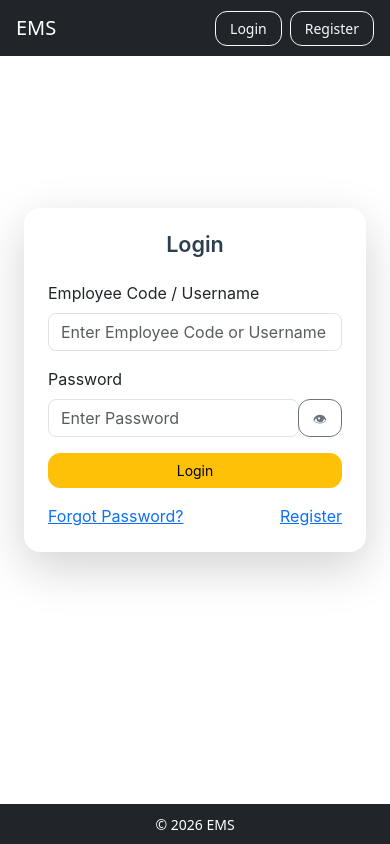
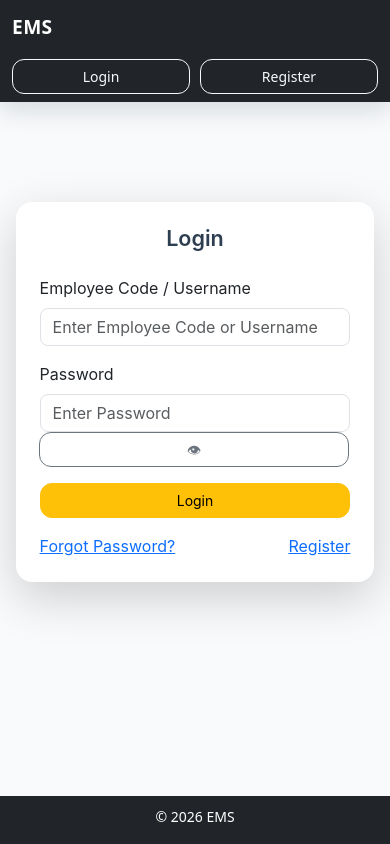
Before and after one commit to Swapnilthakare86/EMS, a React (Vite) app in the folder Frontend/: page /login in a window 390 px wide. Built offline with nearby package versions, Linux system fonts and the light colour scheme; no server answers.

Commit message:
Add responsive mobile UI improvements

```diff
--- a/Frontend/src/App.css
+++ b/Frontend/src/App.css
@@ -1,42 +1,108 @@
 #root {
-  max-width: 1280px;
-  margin: 0 auto;
-  padding: 2rem;
-  text-align: center;
+  width: 100%;
+  max-width: none;
+  margin: 0;
+  padding: 0;
+  text-align: left;
 }
 
-.logo {
-  height: 6em;
-  padding: 1.5em;
-  will-change: filter;
-  transition: filter 300ms;
-}
-.logo:hover {
-  filter: drop-shadow(0 0 2em #646cffaa);
-}
-.logo.react:hover {
-  filter: drop-shadow(0 0 2em #61dafbaa);
+.app-shell {
+  flex: 1;
+  width: 100%;
+  padding: 88px 16px 80px;
 }
 
-@keyframes logo-spin {
-  from {
-    transform: rotate(0deg);
+.app-navbar {
+  min-height: 64px;
+  box-shadow: 0 8px 24px rgba(15, 23, 42, 0.14);
+}
+
+.app-navbar-inner {
+  display: flex;
+  align-items: center;
+  justify-content: space-between;
+  gap: 12px;
+  flex-wrap: wrap;
+}
+
+.app-navbar-brand {
+  font-size: 1.2rem;
+  font-weight: 700;
+  letter-spacing: 0.02em;
+}
+
+.app-navbar-user,
+.app-navbar-auth {
+  display: flex;
+  align-items: center;
+  gap: 10px;
+  margin-left: auto;
+  flex-wrap: wrap;
+}
+
+.app-navbar-user-name {
+  max-width: min(42vw, 320px);
+  white-space: nowrap;
+  overflow: hidden;
+  text-overflow: ellipsis;
+}
+
+.app-footer {
+  min-height: 44px;
+}
+
+.table-responsive {
+  -webkit-overflow-scrolling: touch;
+}
+
+.form-control,
+.form-select,
+.btn {
+  max-width: 100%;
+}
+
+@media (max-width: 767.98px) {
+  .app-shell {
+    padding: 92px 12px 84px;
   }
-  to {
-    transform: rotate(360deg);
+
+  .app-navbar {
+    min-height: 72px;
+  }
+
+  .app-navbar-inner {
+    align-items: stretch;
+  }
+
+  .app-navbar-brand {
+    width: 100%;
+  }
+
+  .app-navbar-user,
+  .app-navbar-auth {
+    width: 100%;
+    justify-content: space-between;
+    margin-left: 0;
+  }
+
+  .app-navbar-auth .btn,
+  .app-navbar-user .btn {
+    flex: 1 1 140px;
+  }
+
+  .app-navbar-user-name {
+    max-width: calc(100% - 110px);
+    white-space: normal;
+    word-break: break-word;
+  }
+
+  .app-footer {
+    min-height: 48px;
   }
 }
 
-@media (prefers-reduced-motion: no-preference) {
-  a:nth-of-type(2) .logo {
-    animation: logo-spin infinite 20s linear;
+@media (max-width: 575.98px) {
+  .app-shell {
+    padding-inline: 10px;
   }
 }
-
-.card {
-  padding: 2em;
-}
-
-.read-the-docs {
-  color: #888;
-}
--- a/Frontend/src/App.jsx
+++ b/Frontend/src/App.jsx
@@ -1,4 +1,5 @@
 import { BrowserRouter, Routes, Route, Navigate } from "react-router-dom";
+import "./App.css";
 
 import Header from "./components/layout/Header";
 import Footer from "./components/layout/Footer";
@@ -37,7 +38,7 @@ function App() {
     <BrowserRouter>
       <Header />
 
-      <div className="container" style={{ paddingTop: "80px", paddingBottom: "70px" }}>
+      <main className="app-shell">
         <Routes>
           <Route
             path="/"
@@ -252,7 +253,7 @@ function App() {
             }
           />
         </Routes>
-      </div>
+      </main>
 
       <Footer />
     </BrowserRouter>
--- a/Frontend/src/components/attendance/AttendanceAll.jsx
+++ b/Frontend/src/components/attendance/AttendanceAll.jsx
@@ -1,6 +1,7 @@
 import { useEffect, useState, useMemo } from "react";
 import axiosClient from "../../api/axiosClient";
 import { useNavigate } from "react-router-dom";
+import "./attendance.css";
 import {
   formatTime,
   formatHours,
--- a/Frontend/src/components/attendance/attendance.css
+++ b/Frontend/src/components/attendance/attendance.css
@@ -115,8 +115,40 @@ h4 {
 
 /* ===== RESPONSIVE ===== */
 @media (max-width: 768px) {
+  .container {
+    padding-left: 0.35rem;
+    padding-right: 0.35rem;
+  }
+
+  .d-flex.justify-content-between.mb-3 {
+    gap: 0.75rem;
+    align-items: flex-start !important;
+    flex-wrap: wrap;
+  }
+
+  .alert.d-flex {
+    align-items: flex-start !important;
+  }
+
+  .row > .col-md-5,
+  .row > .col-md-7 {
+    width: 100%;
+  }
+
+  .react-calendar {
+    padding: 8px;
+    margin-bottom: 1rem;
+  }
+
   .react-calendar__tile {
     height: 50px;
+  }
+
+  .react-calendar .badge {
+    font-size: 9px;
+    padding: 2px 5px;
+    bottom: 4px;
+    right: 4px;
   }
 
   .table {
@@ -127,3 +159,33 @@ h4 {
     padding: 1rem;
   }
 }
+
+@media (max-width: 575.98px) {
+  .react-calendar {
+    font-size: 0.82rem;
+  }
+
+  .react-calendar__navigation button {
+    min-width: 34px;
+    font-size: 0.9rem;
+  }
+
+  .react-calendar__tile {
+    height: 44px;
+    padding: 4px 2px;
+  }
+
+  .table th,
+  .table td {
+    white-space: nowrap;
+  }
+
+  .badge {
+    font-size: 10px;
+    padding: 5px 8px;
+  }
+
+  .btn {
+    width: 100%;
+  }
+}
--- a/Frontend/src/components/layout/Footer.jsx
+++ b/Frontend/src/components/layout/Footer.jsx
@@ -1,6 +1,6 @@
 function Footer(){
   return(
-    <footer className="bg-dark text-white text-center p-2 fixed-bottom shadow-sm">
+    <footer className="bg-dark text-white text-center p-2 fixed-bottom shadow-sm app-footer">
       <small>© {new Date().getFullYear()} EMS</small>
     </footer>
   );
--- a/Frontend/src/components/layout/Header.jsx
+++ b/Frontend/src/components/layout/Header.jsx
@@ -18,26 +18,24 @@ function Header() {
   };
 
   return (
-    <nav className="navbar navbar-dark bg-dark px-3 fixed-top">
-
-      <Link className="navbar-brand" to={name ? "/dashboard" : "/login"}>
-        EMS
-      </Link>
-
-      <div className="ms-auto">
+    <nav className="navbar navbar-dark bg-dark fixed-top app-navbar">
+      <div className="container-fluid app-navbar-inner">
+        <Link className="navbar-brand app-navbar-brand" to={name ? "/dashboard" : "/login"}>
+          EMS
+        </Link>
         {name ? (
-          <div className="text-white">
-            {name}
+          <div className="app-navbar-user text-white">
+            <span className="app-navbar-user-name">{name}</span>
             <button
-              className="btn btn-sm btn-danger ms-3"
+              className="btn btn-sm btn-danger"
               onClick={logout}
             >
               Logout
             </button>
           </div>
         ) : (
-          <div>
-            <Link className="btn btn-sm btn-outline-light me-2" to="/login">
+          <div className="app-navbar-auth">
+            <Link className="btn btn-sm btn-outline-light" to="/login">
               Login
             </Link>
             <Link className="btn btn-sm btn-outline-light" to="/register">
@@ -46,7 +44,6 @@ function Header() {
           </div>
         )}
       </div>
-
     </nav>
   );
 }
--- a/Frontend/src/index.css
+++ b/Frontend/src/index.css
@@ -4,6 +4,13 @@ body, #root {
   flex-direction: column;
 }
 
+body {
+  margin: 0;
+  min-width: 320px;
+  background: #f8fafc;
+  color: #1f2937;
+}
+
 #root > div {
   flex: 1;
 }
--- a/Frontend/src/pages/dashboard/dashboard.css
+++ b/Frontend/src/pages/dashboard/dashboard.css
@@ -54,3 +54,81 @@
 .btn {
   border-radius: 12px !important;
 }
+
+.dashboard-container {
+  width: 100%;
+}
+
+.dashboard-header h3 {
+  line-height: 1.2;
+}
+
+.dashboard-card .card-body {
+  padding: 1.25rem;
+}
+
+.dashboard-container .sticky-top {
+  top: 90px !important;
+}
+
+.dashboard-container .card.shadow-sm .card-body {
+  padding: 0.85rem;
+}
+
+@media (max-width: 991.98px) {
+  .dashboard-container .sticky-top {
+    position: static !important;
+    top: auto !important;
+  }
+
+  .dashboard-container .row.g-4 {
+    row-gap: 1rem !important;
+  }
+}
+
+@media (max-width: 767.98px) {
+  .dashboard-container {
+    padding-top: 0.25rem !important;
+  }
+
+  .dashboard-header {
+    margin-bottom: 1rem !important;
+  }
+
+  .dashboard-header h3 {
+    font-size: 1.45rem;
+  }
+
+  .dashboard-card .card-body {
+    padding: 1rem;
+  }
+
+  .dashboard-card .btn {
+    flex: 1 1 100%;
+  }
+
+  .dashboard-container .card.shadow-sm .card-body {
+    padding: 1rem;
+  }
+}
+
+@media (max-width: 575.98px) {
+  .dashboard-header h3 {
+    font-size: 1.25rem;
+  }
+
+  .card-icon {
+    width: 42px;
+    height: 42px;
+    border-radius: 10px;
+  }
+
+  .card-title {
+    font-size: 1rem;
+  }
+
+  .card-desc,
+  .card-status {
+    font-size: 0.85rem;
+  }
+}
```
